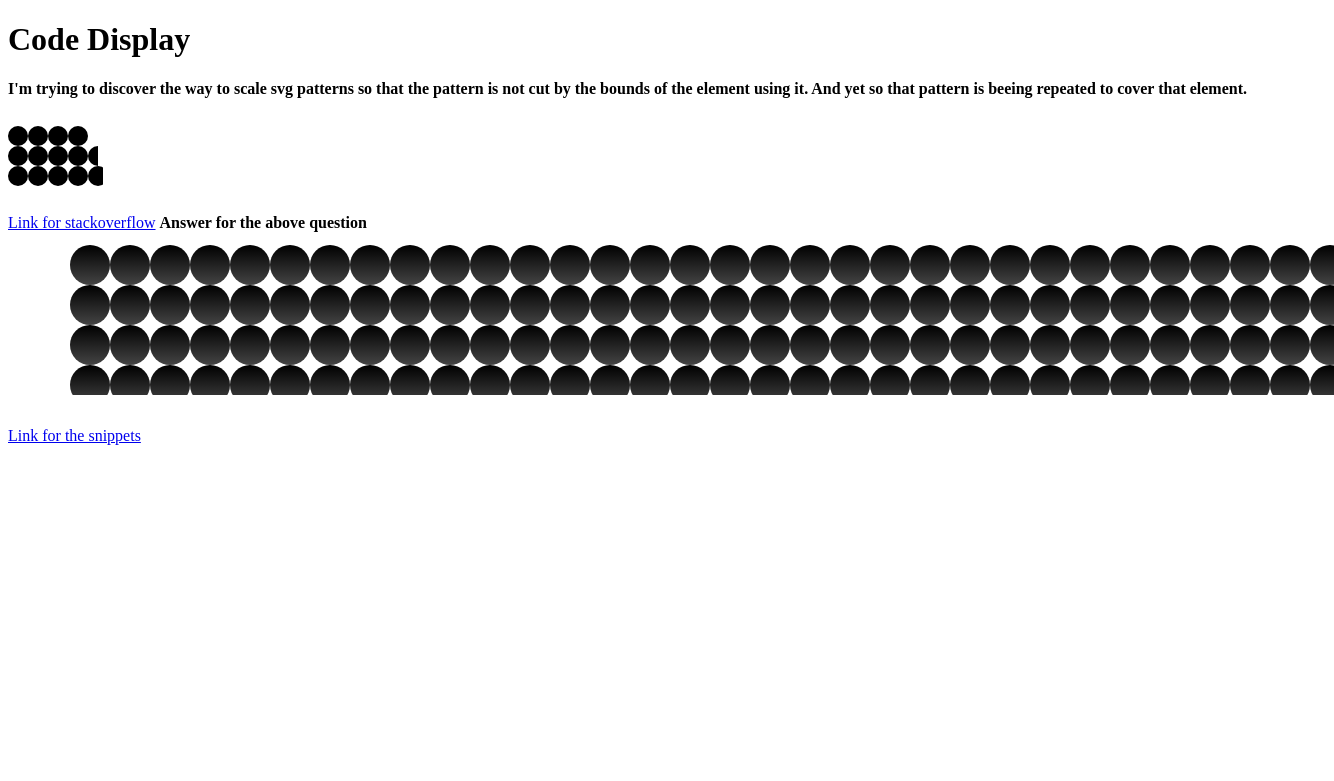
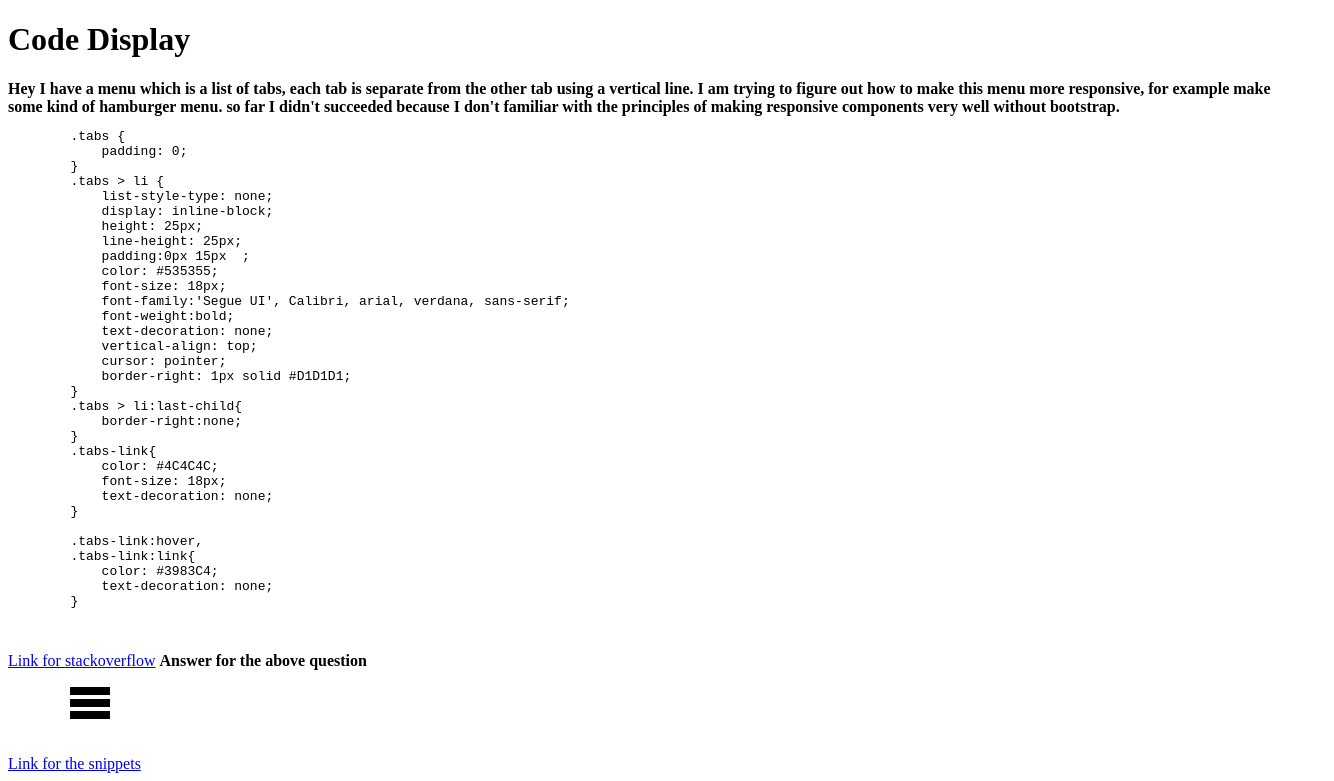
Before and after one commit to 44-563-Web-Apps-S23/44563-webapps-assignment-3-Megh8na, a plain HTML site: page aboutme.html in a window 1280 px wide. Shown: the part 902-1683 px from the top of the page, 1334 px wide, since content can reach past the window. Before the commit the page ends 1355 px from the top, so only its background shows below. Drawn offline with Linux system fonts and the light colour scheme.

Commit message:
Modified

```diff
--- a/aboutme.html
+++ b/aboutme.html
@@ -46,55 +46,57 @@
 
     </table>
     <h1>Code Display</h1>
-    <b>I'm trying to discover the way to scale svg patterns so that the pattern is not cut by the bounds of the element using it.
-        And yet so that pattern is beeing repeated to cover that element.</b>
+    <b>Hey I have a menu which is a list of tabs, each tab is separate from the other tab using a vertical line. I am trying to figure out how to make this menu more responsive, for example make some kind of hamburger menu.
+         so far I didn't succeeded because I don't familiar with the principles of making responsive components very well without bootstrap.</b>
     <pre>
-        <svg style='display: block; height: 60px; width: 95px; '>
-        <defs>
-            <pattern patternUnits='userSpaceOnUse' viewBox='0 0 20 20' width='20'  height='20' id='the_pattern'>
-                <circle cx='10' cy='10' r='10' stroke-width='0' fill='black'></circle>
-            </pattern>
-        </defs>
+        .tabs {
+            padding: 0;
+        }
+        .tabs > li {
+            list-style-type: none;
+            display: inline-block;
+            height: 25px;
+            line-height: 25px;
+            padding:0px 15px  ;
+            color: #535355;
+            font-size: 18px;
+            font-family:'Segue UI', Calibri, arial, verdana, sans-serif;
+            font-weight:bold;
+            text-decoration: none;
+            vertical-align: top;
+            cursor: pointer;
+            border-right: 1px solid #D1D1D1;
+        }
+        .tabs > li:last-child{
+            border-right:none;
+        }
+        .tabs-link{
+            color: #4C4C4C;
+            font-size: 18px;
+            text-decoration: none;
+        }
 
-        <rect x='0' y='0' width='80' height='20' fill='url(#the_pattern)'></rect>
-        <rect x='0' y='20' width='90' height='20' fill='url(#the_pattern)'></rect>
-        <rect x='0' y='40' width='95' height='20' fill='url(#the_pattern)'></rect>
+        .tabs-link:hover,
+        .tabs-link:link{
+            color: #3983C4;
+            text-decoration: none;
+        }
 
-    </svg>
-</pre>
+    </pre>
 
-    <a href="https://stackoverflow.com/questions/61179458/svg-patterns-scaling-the-way-pattern-is-not-cut-off">Link for stackoverflow</a>
+    <a href="https://stackoverflow.com/questions/36310655/how-to-create-a-responsive-menuhamburger-menu">Link for stackoverflow</a>
 
     <b>Answer for the above question</b>
 
     <pre>
-        <svg width="100%" height="100%">
-
-        <!-- Create mask that we'll use to define a slight gradient -->
-        <mask maskUnits="userSpaceOnUse" id="fade">
-          <!-- Here's that slight gradient -->
-               <linearGradient id="gradient" x1="0" y1="0" x2="0" y2="100%">
-            <stop offset="0" style="stop-color: #FFFFFF"></stop>
-            <stop offset="1" style="stop-color: #000000"></stop>
-          </linearGradient>
-          <!-- The canvas for our mask -->
-          <rect fill="url(#gradient)" width="100%" height="100%"></rect>
-        </mask>
-
-        <!-- Let's define the pattern -->
-        <!-- The width and height should be double the circle radius we plan to use -->
-        <pattern id="pattern-circles" x="0" y="0" width="40" height="40" patternUnits="userSpaceOnUse">
-          <!-- Now let's draw the circle -->
-          <!-- We're going to define the `fill` in the CSS for flexible use -->
-          <circle mask="url(#fade)" cx="20" cy="20" r="20"></circle>
-        </pattern>
-        <!-- The canvas with our applied pattern -->
-        <rect x="0" y="0" width="100%" height="100%" fill="url(#pattern-circles)"></rect>
-
+        <svg viewBox="0 0 100 80" width="40" height="40">
+        <rect width="100" height="20"></rect>
+        <rect y="30" width="100" height="20"></rect>
+        <rect y="60" width="100" height="20"></rect>
       </svg>
     </pre>
 
-    <a href="https://css-tricks.com/snippets/svg/svg-patterns/">Link for the snippets</a>
+    <a href="https://css-tricks.com/snippets/svg/svg-hamburger-menu/">Link for the snippets</a>
 
 </body>
 </html>
```
